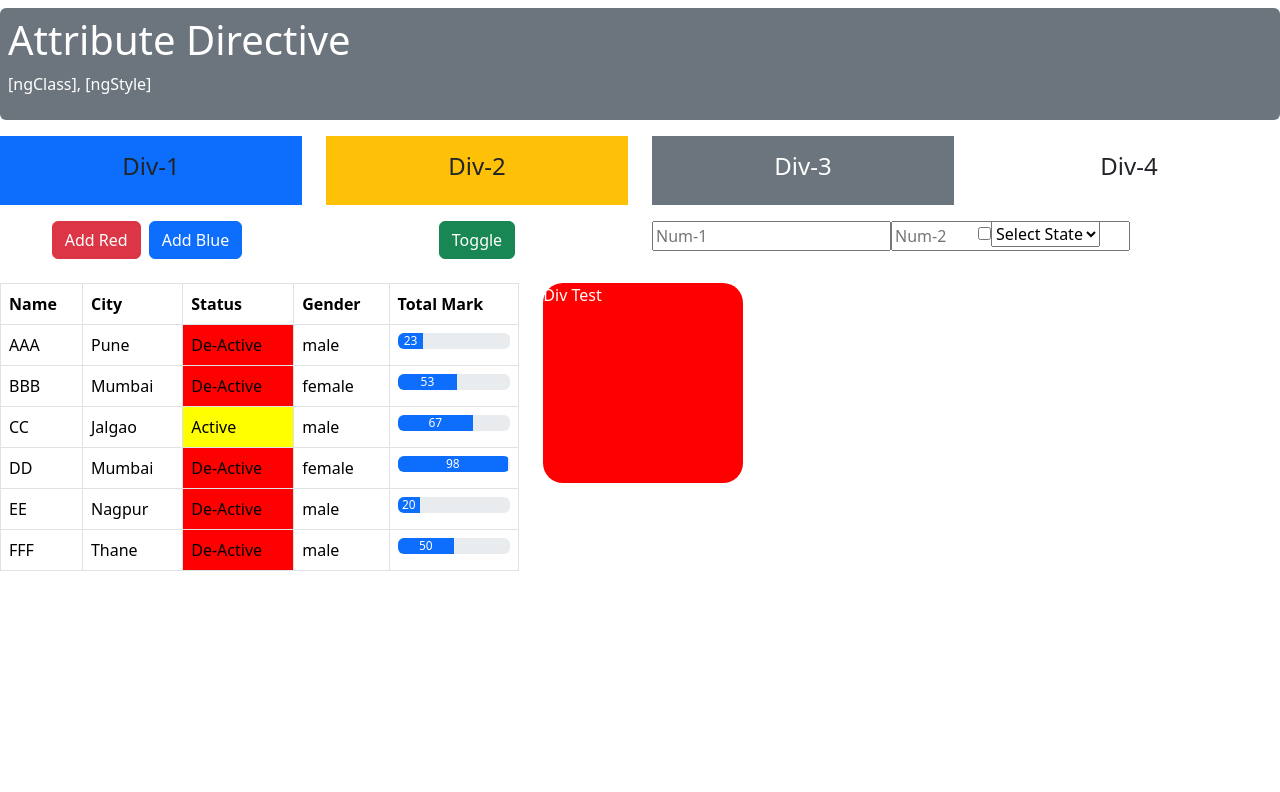
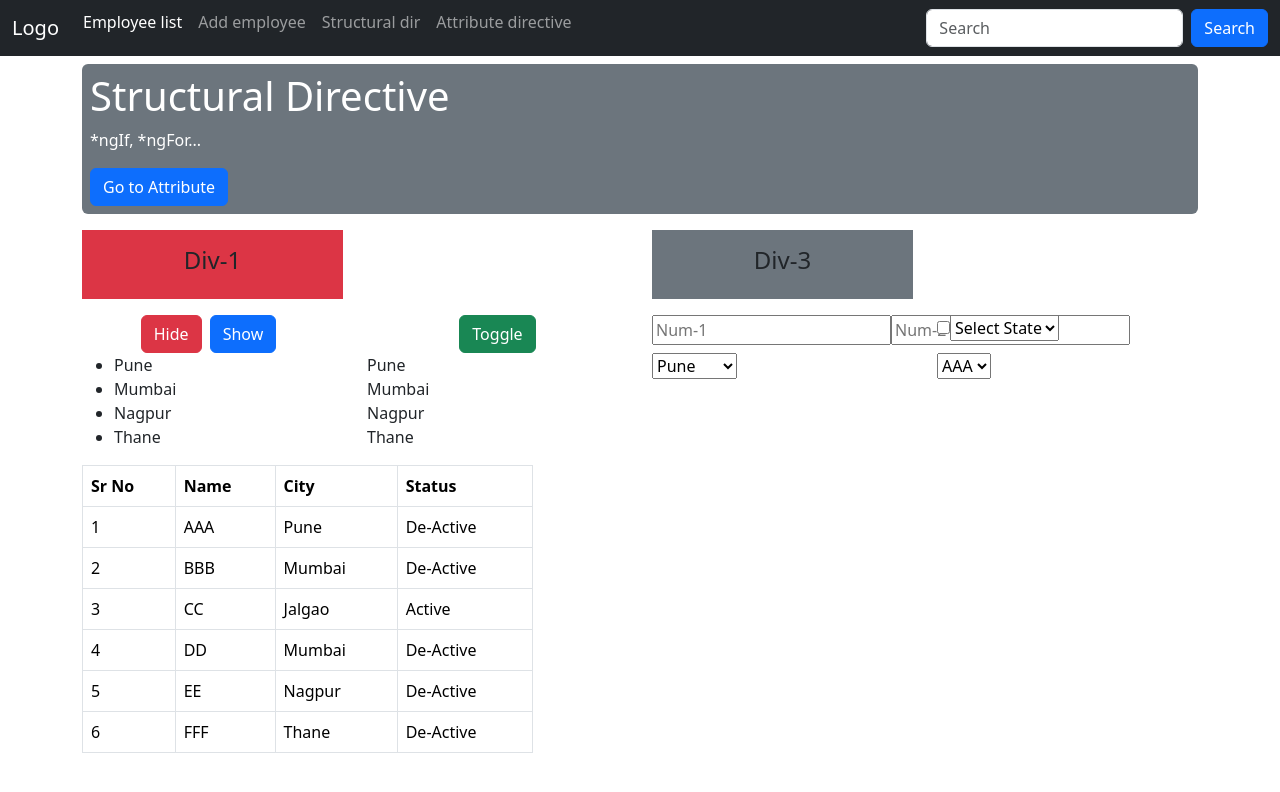
Before and after one commit to JBworks-GIT/angular_18_tutorial, an Angular app: page /structural-dir in a window 1280 px wide. Before the commit this address led to /. Shown: the top 792 px of the page. Built offline with nearby package versions, Linux system fonts and the light colour scheme.

Commit message:
routing done

```diff
--- a/src/app/app.component.html
+++ b/src/app/app.component.html
@@ -14,4 +14,37 @@
 
 </table> -->
 <!-- <app-structural-directive></app-structural-directive> -->
-<app-attribute-directive></app-attribute-directive>
+<!-- <app-attribute-directive></app-attribute-directive> -->
+
+<nav class="navbar navbar-expand-sm navbar-dark bg-dark">
+    <div class="container-fluid">
+      <a class="navbar-brand" href="javascript:void(0)">Logo</a>
+      <button class="navbar-toggler" type="button" data-bs-toggle="collapse" data-bs-target="#mynavbar">
+        <span class="navbar-toggler-icon"></span>
+      </button>
+      <div class="collapse navbar-collapse" id="mynavbar">
+        <ul class="navbar-nav me-auto">
+          <li class="nav-item" style="margin-top:-12px;">
+            <a class="nav-link active"  routerLink="emp-list">Employee list</a>
+          </li>
+          <li class="nav-item" style="margin-top:-12px;">
+            <a class="nav-link" routerLink="add-emp">Add employee</a>
+          </li>
+          <li class="nav-item" style="margin-top:-12px;">
+            <a class="nav-link" routerLink="structural-dir">Structural dir</a>
+          </li>
+          <li class="nav-item" style="margin-top:-12px;">
+            <a class="nav-link" routerLink="attributedirective">Attribute directive</a>
+          </li>
+        </ul>
+        <form class="d-flex">
+          <input class="form-control me-2" type="text" placeholder="Search">
+          <button class="btn btn-primary" type="button">Search</button>
+        </form>
+      </div>
+    </div>
+  </nav>
+
+  <div class="container">
+    <router-outlet></router-outlet>
+  </div>
--- a/src/app/app.component.ts
+++ b/src/app/app.component.ts
@@ -1,5 +1,5 @@
 import { Component } from '@angular/core';
-import { RouterOutlet } from '@angular/router';
+import { RouterLink, RouterOutlet } from '@angular/router';
 import { DataBindingComponent } from './components/data-binding/data-binding.component';
 import { StructuralDirectiveComponent } from './components/directive/structural-directive/structural-directive.component';
 import { AttributeDirectiveComponent } from './components/directive/attribute-directive/attribute-directive.component';
@@ -7,7 +7,7 @@ import { AttributeDirectiveComponent } from './components/directive/attribute-di
 @Component({ // component decorator
   selector: 'app-root',
   standalone: true,
-  imports: [RouterOutlet, DataBindingComponent, StructuralDirectiveComponent, AttributeDirectiveComponent], //to use any external component we have  to import component in this
+  imports: [RouterOutlet, DataBindingComponent, StructuralDirectiveComponent, AttributeDirectiveComponent,RouterLink], //to use any external component we have  to import component in this
   templateUrl: './app.component.html',
   styleUrl: './app.component.css'
 })
--- a/src/app/app.routes.ts
+++ b/src/app/app.routes.ts
@@ -1,3 +1,29 @@
 import { Routes } from '@angular/router';
+import { AddEmployeeComponent } from './components/add-employee/add-employee.component';
+import { DataBindingComponent } from './components/data-binding/data-binding.component';
+import { EmployeelistComponent } from './components/employeelist/employeelist.component';
+import { StructuralDirectiveComponent } from './components/directive/structural-directive/structural-directive.component';
+import { AttributeDirectiveComponent } from './components/directive/attribute-directive/attribute-directive.component';
 
-export const routes: Routes = [];
+export const routes: Routes = [
+    {
+        path:'add-emp',
+        component: AddEmployeeComponent
+    },
+    {
+        path:'data-binding',
+        component: DataBindingComponent
+    },
+    {
+        path:'emp-list',
+        component: EmployeelistComponent
+    },
+    {
+        path:'structural-dir',
+        component: StructuralDirectiveComponent
+    },
+    {
+        path:'attributedirective',
+        component: AttributeDirectiveComponent
+    }
+];
--- a/src/app/components/directive/attribute-directive/attribute-directive.component.html
+++ b/src/app/components/directive/attribute-directive/attribute-directive.component.html
@@ -1,6 +1,7 @@
 <div class="mt-2 p-2 bg-secondary text-white rounded">
     <h1>Attribute Directive</h1>
     <p>[ngClass], [ngStyle]</p>
+    <button class="btn btn-primary" routerLink="/structural-dir">Go to Structural</button>
 </div>
 <div class="row pt-3">
     <div class="col-3">
--- a/src/app/components/directive/attribute-directive/attribute-directive.component.ts
+++ b/src/app/components/directive/attribute-directive/attribute-directive.component.ts
@@ -1,11 +1,12 @@
 import { CommonModule } from '@angular/common';
 import { Component } from '@angular/core';
 import { FormsModule } from '@angular/forms';
+import { RouterLink } from '@angular/router';
 
 @Component({
   selector: 'app-attribute-directive',
   standalone: true,
-  imports: [CommonModule,FormsModule],
+  imports: [CommonModule,FormsModule,RouterLink],
   templateUrl: './attribute-directive.component.html',
   styleUrl: './attribute-directive.component.css'
 })
@@ -21,6 +22,7 @@ export class AttributeDirectiveComponent {
   toggleDiv2Class(){
     this.isDiv2Active = !this.isDiv2Active;
   }
+
   customStyle:any = {
     'color':"white",
     'background-color':'red',
@@ -28,6 +30,9 @@ export class AttributeDirectiveComponent {
     'height':'200px',
     'border-radius':'10%',
   };
+  navigateToAttribute(){
+
+  }
   num1: string = "";
   num2: string = "";
   isActive:boolean = false;
--- a/src/app/components/directive/structural-directive/structural-directive.component.html
+++ b/src/app/components/directive/structural-directive/structural-directive.component.html
@@ -1,8 +1,7 @@
 <div class="mt-2 p-2 bg-secondary text-white rounded">
     <h1>Structural Directive</h1>
     <p>*ngIf, *ngFor...</p>
-    <!-- Button fixed but commented out to prevent navigation error -->
-    <!-- <button class="btn btn-primary" (click)="navigateToAttribute()">Go To Attribute</button> -->
+    <button class="btn btn-primary" (click)="navigateToAttribute()">Go to Attribute</button>
 </div>
 
 <div class="row pt-3">
--- a/src/app/components/directive/structural-directive/structural-directive.component.ts
+++ b/src/app/components/directive/structural-directive/structural-directive.component.ts
@@ -1,11 +1,12 @@
 import { CommonModule } from '@angular/common';
 import { Component } from '@angular/core';
 import { FormsModule } from '@angular/forms';
-
+import { RouterLink } from '@angular/router';
+import { Router } from '@angular/router';
 @Component({
   selector: 'app-structural-directive',
   standalone: true,
-  imports: [CommonModule,FormsModule],//to use directive
+  imports: [CommonModule,FormsModule,RouterLink],//to use directive
   templateUrl: './structural-directive.component.html',
   styleUrl: './structural-directive.component.css'
 })
@@ -28,7 +29,12 @@ studentList: any[] = [
   {studId:34, name:"EE", city:"Nagpur", isActive:false},
   {studId:76, name:"FFF", city:"Thane", isActive:false},
 ]
+constructor(private router: Router){
 
+}
+navigateToAttribute(){
+  this.router.navigateByUrl("attributedirective");
+}
   showDiv1(){
     this.isDiv1Visible = true;
   }
```
